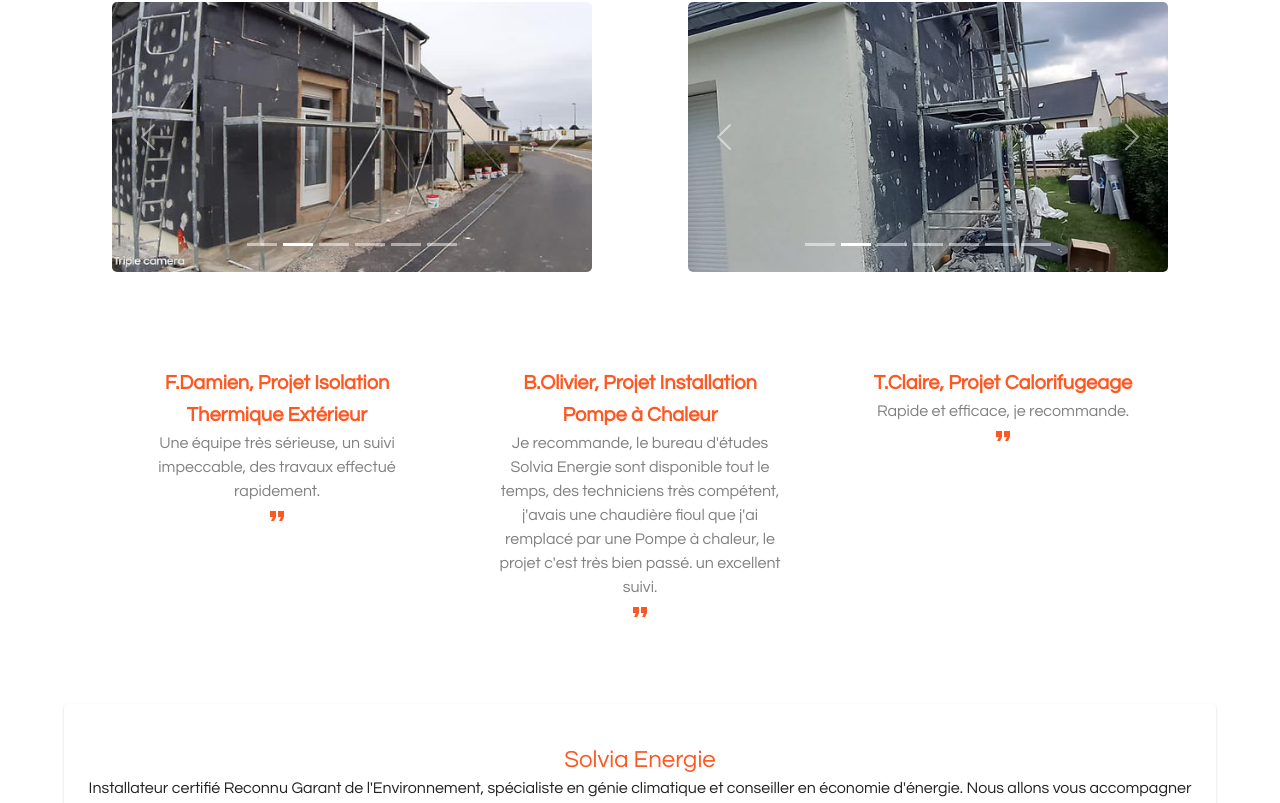
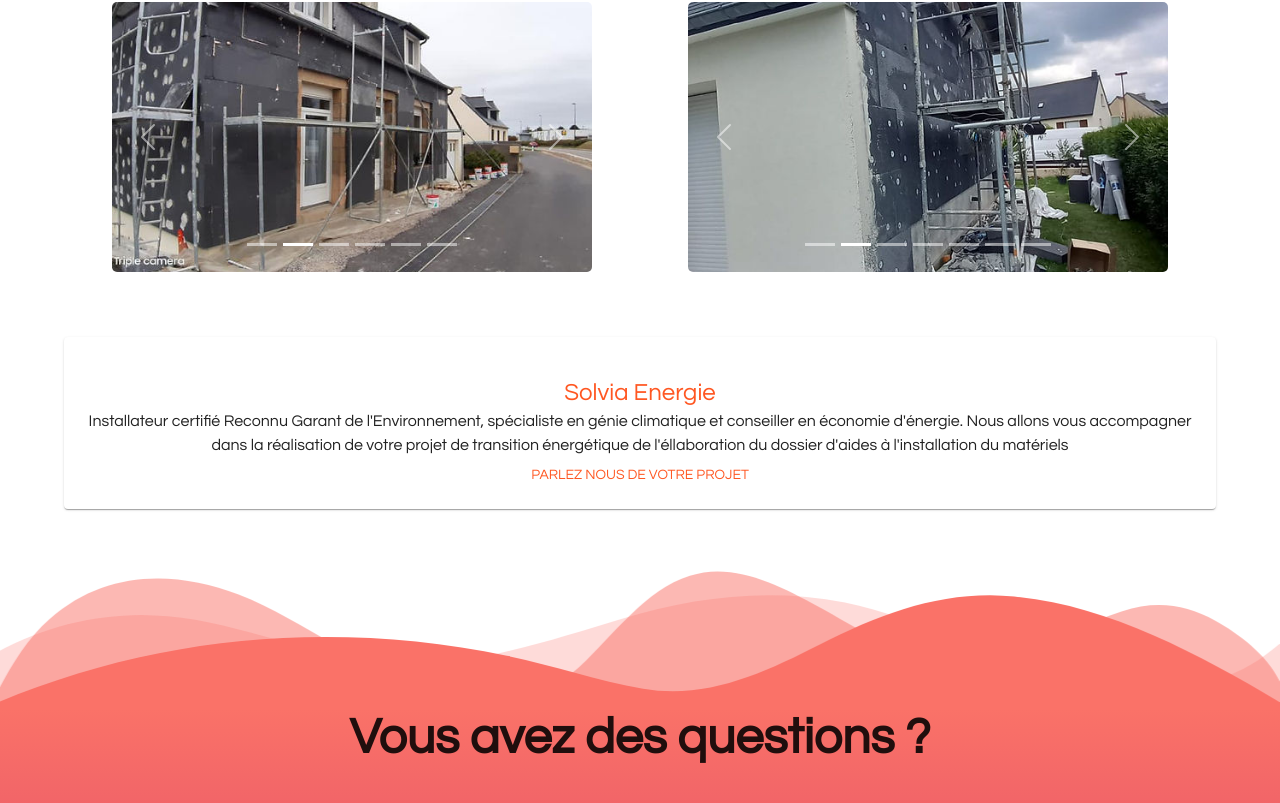
Before and after one commit to JacobElbaz/solviaenergie, a React (Create React App) app: page /nos-realisations in a window 1280 px wide. Shown: the part 360-1163 px from the top of the page. Built offline with nearby package versions, Linux system fonts and the light colour scheme.

Commit message:
remove feedbacks

```diff
--- a/src/pages/Acceuil.js
+++ b/src/pages/Acceuil.js
@@ -1,7 +1,6 @@
 import { Grid } from '@mui/material'
 import React from 'react'
 import EligiForm from '../components/EligiForm'
-import Feedback from '../components/Feedback'
 import Partenaires from '../components/Partenaires'
 import Solutions from '../components/Solutions'
 import solvia from '../assets/videos/entreprise.mp4'
@@ -24,7 +23,6 @@ function Acceuil() {
       </Grid>
       <Solutions />
       <Partenaires />
-      <Feedback/>
     </div>
   )
 }
--- a/src/pages/Realisations.js
+++ b/src/pages/Realisations.js
@@ -1,4 +1,4 @@
-import { Button, Container, Grid, Paper, Typography } from '@mui/material'
+import { Button, Container, Paper, Typography } from '@mui/material'
 import React from 'react'
 import { Carousel, CarouselItem } from 'react-bootstrap'
 import img1 from '../assets/carousel 1/1.jpg'
@@ -14,7 +14,6 @@ import img10 from '../assets/carousel 2/10.jpg'
 import img11 from '../assets/carousel 2/11.jpg'
 import img12 from '../assets/carousel 2/12.jpg'
 import img13 from '../assets/carousel 2/13.jpg'
-import { FormatQuote } from '@mui/icons-material'
 import { Helmet } from 'react-helmet-async'
 
 
@@ -74,23 +73,6 @@ function Realisations() {
           </CarouselItem>
         </Carousel>
       </div>
-      <Grid container justifyContent='space-evenly' my={10} textAlign='center'>
-        <Grid item width={300}>
-          <Typography variant='h6' color='primary' fontWeight='bold' >F.Damien, Projet Isolation Thermique Extérieur</Typography>
-          <Typography color='grey'>Une équipe très sérieuse, un suivi impeccable, des travaux effectué rapidement.</Typography>
-          <FormatQuote color='primary' />
-        </Grid>
-        <Grid item width={300}>
-          <Typography variant='h6' color='primary' fontWeight='bold' >B.Olivier, Projet Installation Pompe à Chaleur</Typography>
-          <Typography color='grey'>Je recommande, le bureau d'études Solvia Energie sont disponible tout le temps, des techniciens très compétent, j'avais une chaudière fioul que j'ai remplacé par une Pompe à chaleur, le projet c'est très bien passé. un excellent suivi.    </Typography>
-          <FormatQuote color='primary' />
-        </Grid>
-        <Grid item width={300}>
-          <Typography variant='h6' color='primary' fontWeight='bold' >T.Claire, Projet Calorifugeage</Typography>
-          <Typography color='grey'>Rapide et efficace, je recommande.</Typography>
-          <FormatQuote color='primary' />
-        </Grid>
-      </Grid>
       <Paper>
         <div className='description'>
           <Typography variant='h5' color="primary">Solvia Energie</Typography>
```
